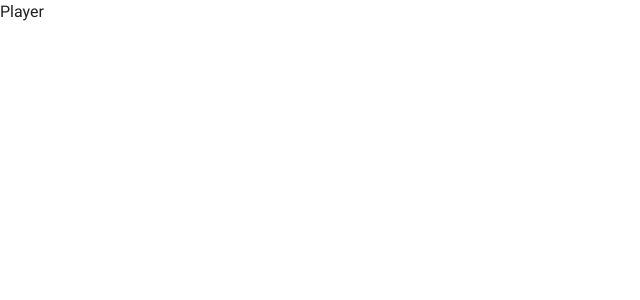
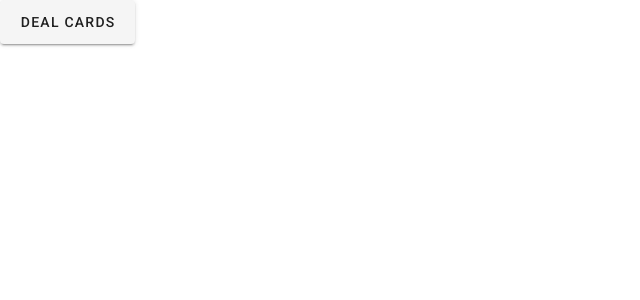
Before and after one commit to DoruNow/games, a Vue app: page /player/1 in a window 1280 px wide. Shown: the top 300 px of the page, without its empty margins (0-640 px from the left). Built offline with nearby package versions, Linux system fonts and the light colour scheme.

Commit message:
update player component

```diff
--- a/src/components/Player.vue
+++ b/src/components/Player.vue
@@ -1,11 +1,38 @@
 <template>
   <div>
-    Player
+    <v-btn
+      large
+      color="primary-title"
+      v-if="displayStartGameButton"
+      @click="startGame"
+      >Deal cards</v-btn
+    >
   </div>
 </template>
 
-<script>
-export default {};
+<script lang="ts">
+import Vue from "vue";
+// @ts-ignore
+import { ShuffleDeck } from "../services/ShuffleDeck.ts";
+
+export default Vue.extend({
+  data() {
+    return {
+      displayStartGameButton: false
+    };
+  },
+  mounted() {
+    if (this.$route.params.playerNo === "1") {
+      this.displayStartGameButton = true;
+    }
+  },
+  methods: {
+    startGame() {
+      const ShuffleDeckService = new ShuffleDeck();
+      ShuffleDeckService.shuffleDeck();
+    }
+  }
+});
 </script>
 
-<style lang="scss" scoped></style>
+<style scoped></style>
--- a/src/router/index.js
+++ b/src/router/index.js
@@ -29,7 +29,7 @@ const routes = [
     component: PlayView,
     children: [
       {
-        path: "/player/:playerName",
+        path: "/player/:playerNo",
         component: Player
       },
       {
--- a/src/views/StartGameView.vue
+++ b/src/views/StartGameView.vue
@@ -13,18 +13,12 @@ import Vue from "vue";
 import Header from "../components/Header.vue";
 import StartGame from "../components/StartGame.vue";
 import JoinGame from "../components/JoinGame.vue";
-// @ts-ignore
-import { ShuffleDeck } from "../services/ShuffleDeck.ts";
 
 export default Vue.extend({
   components: {
     Header,
     StartGame,
     JoinGame
-  },
-  mounted() {
-    const ShuffleDeckService = new ShuffleDeck();
-    ShuffleDeckService.shuffleDeck();
   }
 });
 </script>
```
